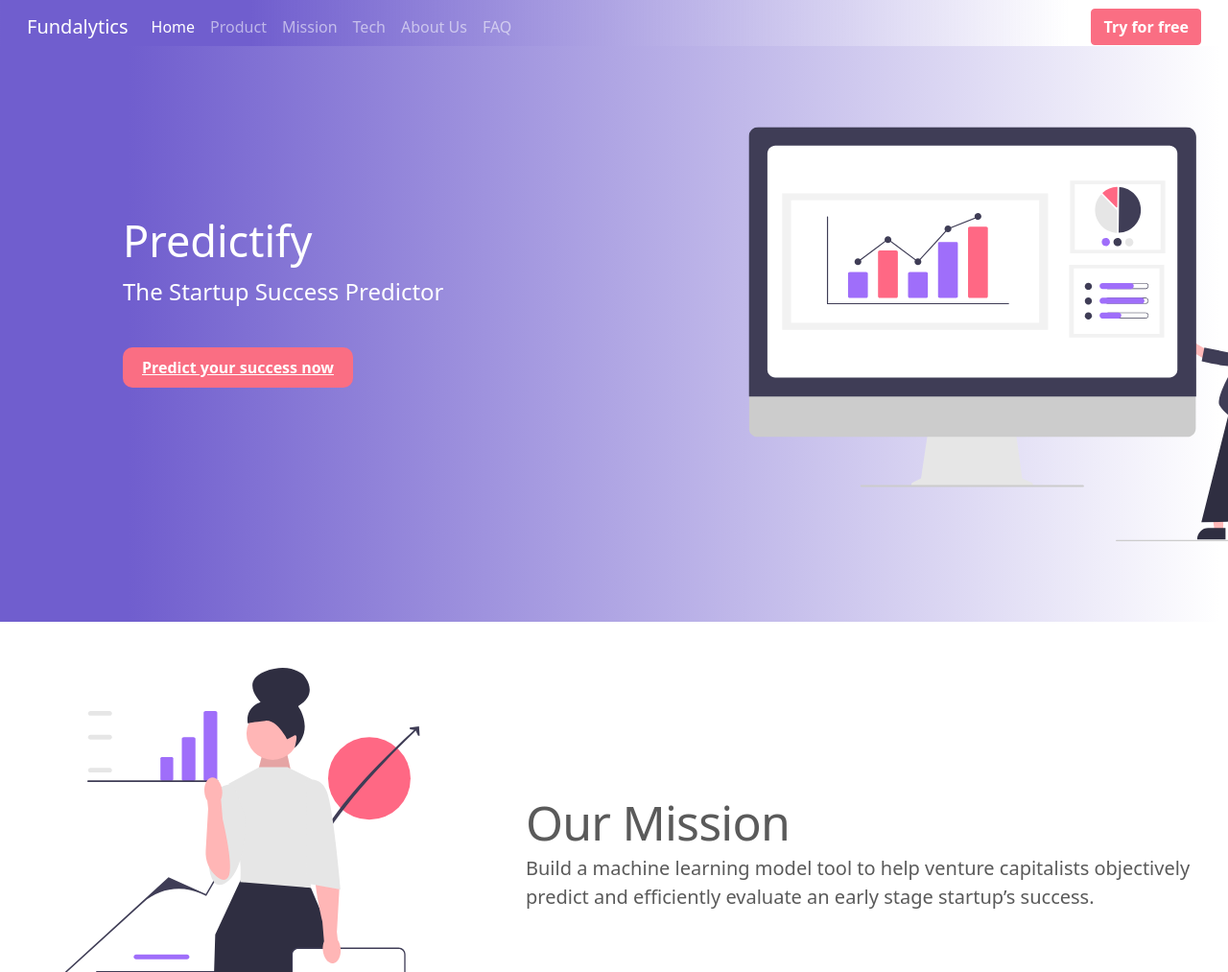
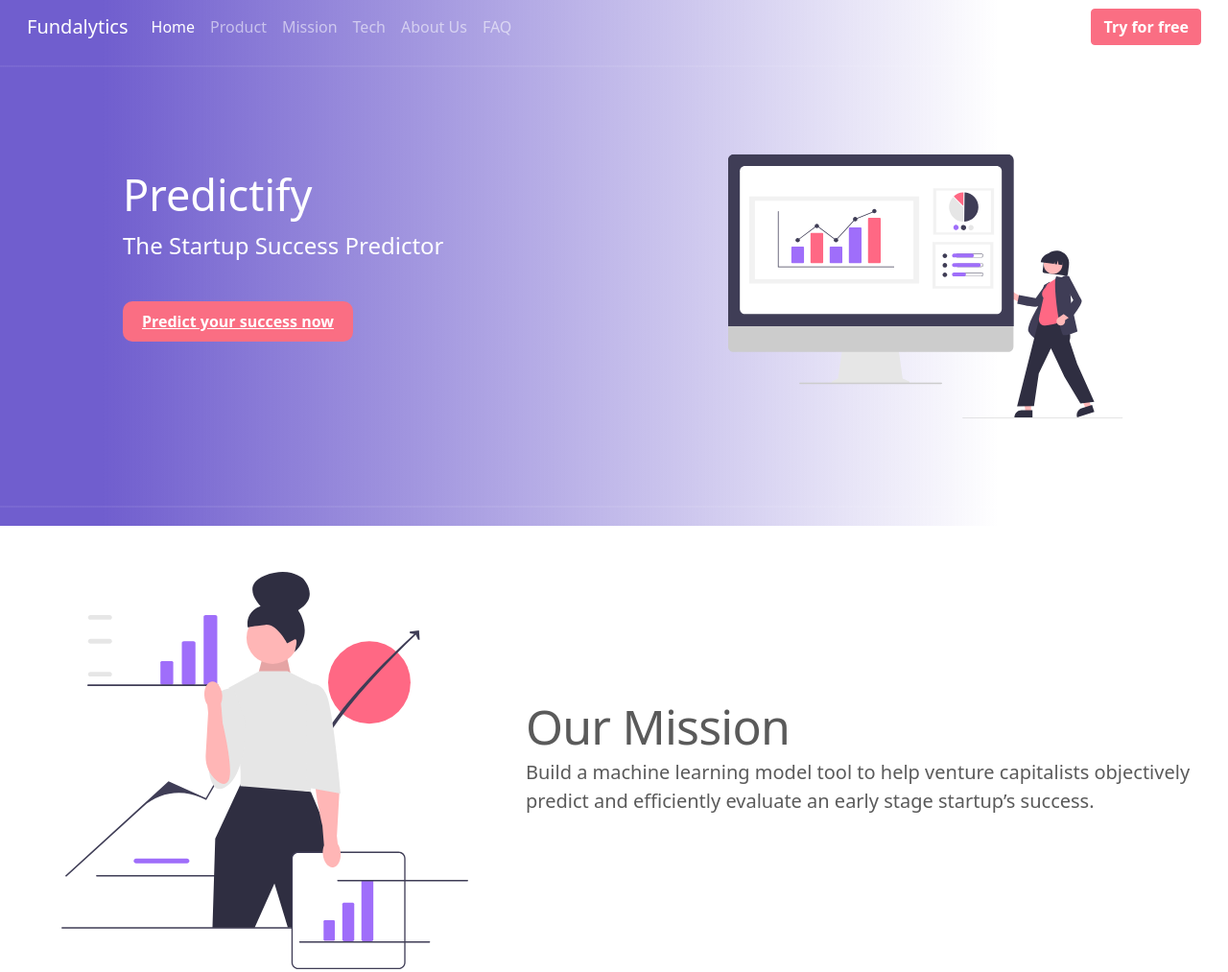
Before and after one commit to UC-Berkeley-I-School/UC-Berkeley-I-School.github.io, a plain HTML site: page index.html in a window 1280 px wide. Shown: the top 1013 px of the page at 96% size. Drawn offline with nearby package versions, Linux system fonts and the light colour scheme; files whose address does not match are found by name.

Commit message:
nav bar banner

```diff
--- a/styles/styles.css
+++ b/styles/styles.css
@@ -30,9 +30,9 @@
 }
 
 .nav-colors {
-    background-image: url('../Images/Rectangle\ 321Nav.svg');
+    background-image: url('../Images/Rectangle\ 321Gradient.svg');
     background-size: cover;
-    background-position: center;
+    background-position: top;
 }
 
 .squiggly {
@@ -84,10 +84,10 @@
 }
 
 .banner {
-    background-image: url('../Images/Group\ 197Banner1.svg');
-    background-size: cover;
+    background-image: url('../Images/Group\ 197Banner.svg');
+    background-size:contain;
     background-position: center;
-    height: 600px;
+    height: 500px;
 }
 
 .banner-content {
```
Also changed, not shown: index.html (+0 -2 lines), Images/Group 197Banner.svg (added), Images/Rectangle 321Gradient.svg (added), 2 other files.
